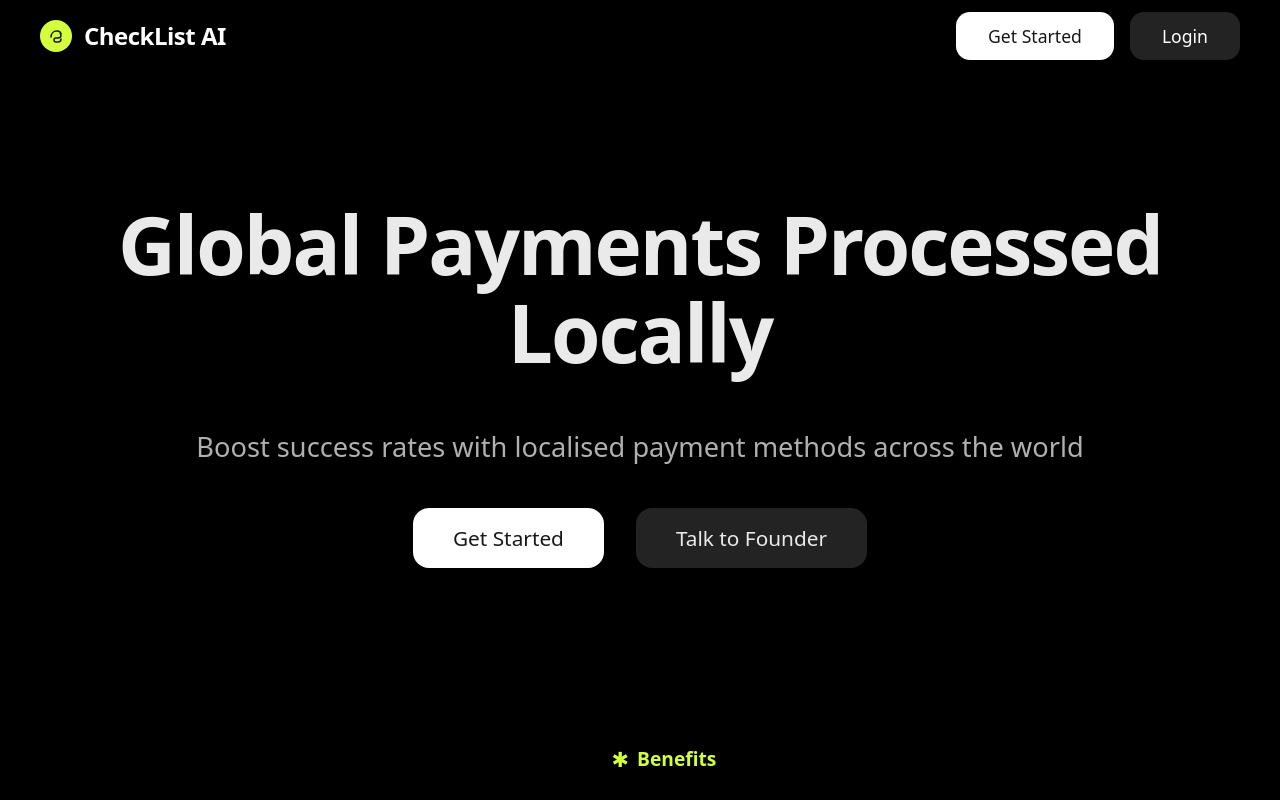
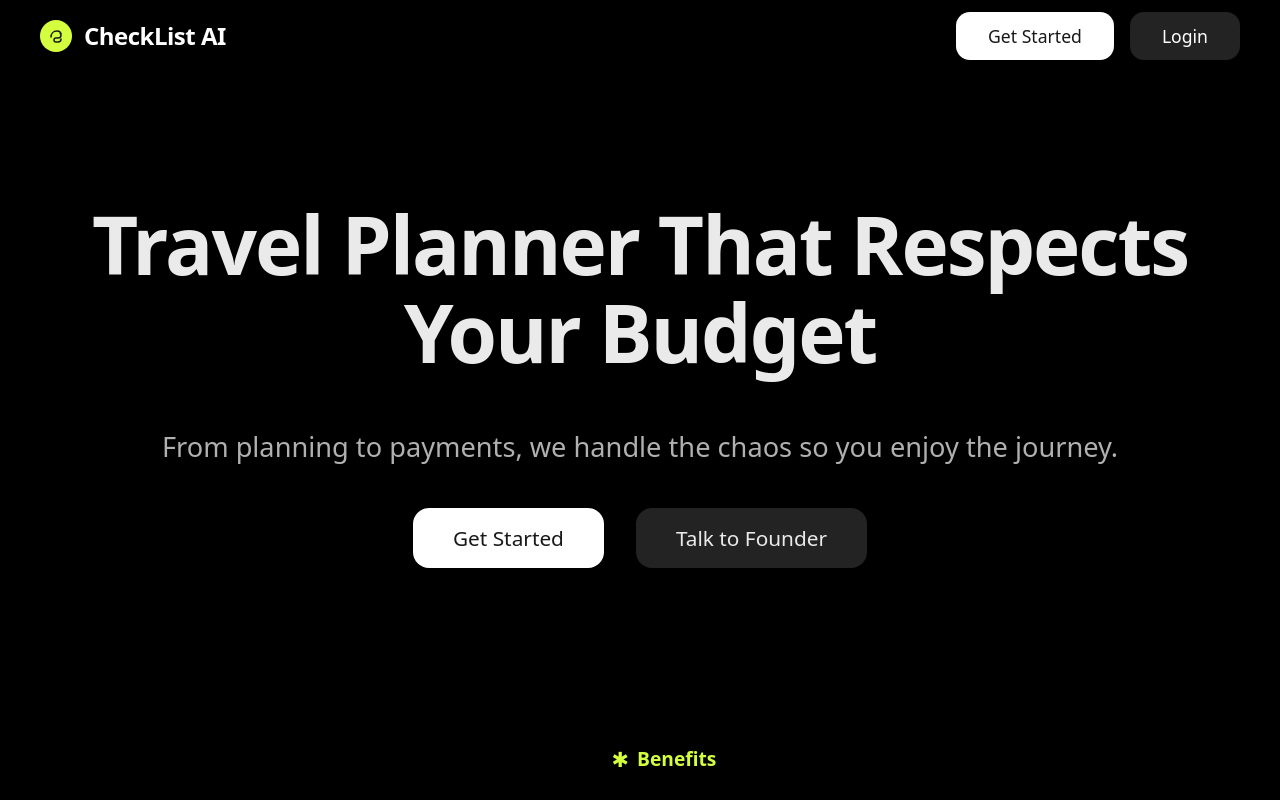
Before and after one commit to ichetanmittal/AI-travel-agent, a React (Vite) app: page / in a window 1280 px wide. Shown: the top 800 px of the page. Built offline with nearby package versions, Linux system fonts and the light colour scheme.

Commit message:
Hero section tagline improved

```diff
--- a/src/HomeSection.jsx
+++ b/src/HomeSection.jsx
@@ -7,10 +7,10 @@ export default function HomeSection() {
   return (
     <section className="home-section">
       <h1 className="home-section__headline">
-        Global Payments Processed Locally
+      Travel Planner That Respects Your Budget
       </h1>
       <p className="home-section__subheading">
-        Boost success rates with localised payment methods across the world
+      From planning to payments, we handle the chaos so you enjoy the journey.
       </p>
       <div className="home-section__actions">
         <button className="home-section__btn home-section__btn--primary" onClick={() => navigate('/signup')}>Get Started</button>
```
